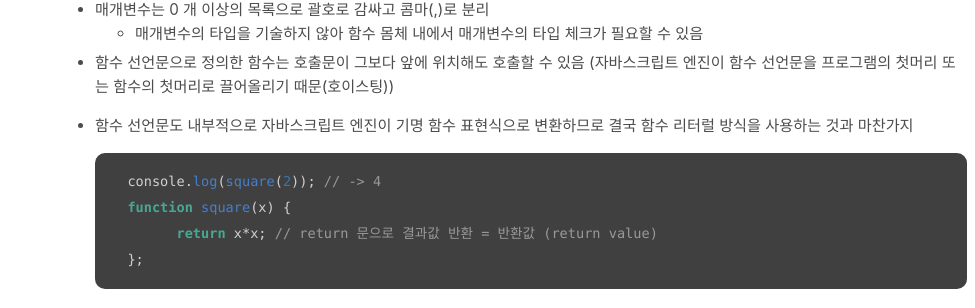
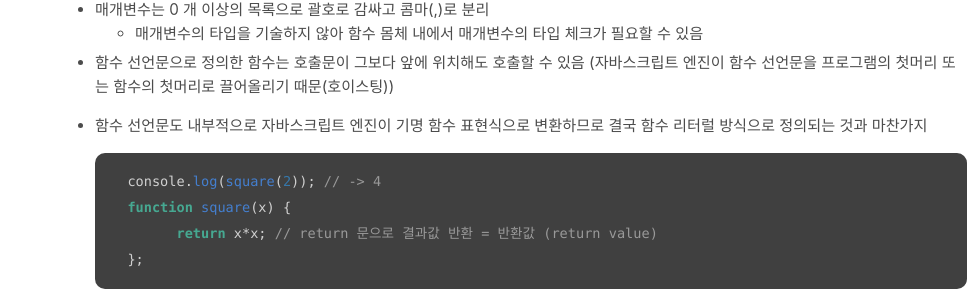
Before and after one commit to absolutelyfullycapable/absolutelyfullycapable.github.io, a Jekyll site: the page built from _posts/2020-11-22-javascript-function-1-basic.md, in a window 1280 px wide and 900 px high, scrolled down 1275 px. Shown: the part 144-452 px from the top of the window, without its empty margins (305-1280 px from the left). Built offline with Jekyll 4.4.1, drawn with Linux system fonts in a browser that asks for light colours; comment, search, counter and statistics services are not loaded.

Commit message:
Update 2020-11-22-javascript-function-1-basic.md

````diff
--- a/_posts/2020-11-22-javascript-function-1-basic.md
+++ b/_posts/2020-11-22-javascript-function-1-basic.md
@@ -57,7 +57,7 @@ function 함수명(매개 변수 1, 매개 변수 2, ...) { // 함수 선언
 - 매개변수는 0 개 이상의 목록으로 괄호로 감싸고 콤마(,)로 분리
 	- 매개변수의 타입을 기술하지 않아 함수 몸체 내에서 매개변수의 타입 체크가 필요할 수 있음
 - 함수 선언문으로 정의한 함수는 호출문이 그보다 앞에 위치해도 호출할 수 있음 (자바스크립트 엔진이 함수 선언문을 프로그램의 첫머리 또는 함수의 첫머리로 끌어올리기 때문(호이스팅))
-- 함수 선언문도 내부적으로 자바스크립트 엔진이 기명 함수 표현식으로 변환하므로 결국 함수 리터럴 방식을 사용하는 것과 마찬가지
+- 함수 선언문도 내부적으로 자바스크립트 엔진이 기명 함수 표현식으로 변환하므로 결국 함수 리터럴 방식으로 정의되는 것과 마찬가지
 
     ```js
     console.log(square(2)); // -> 4
````
